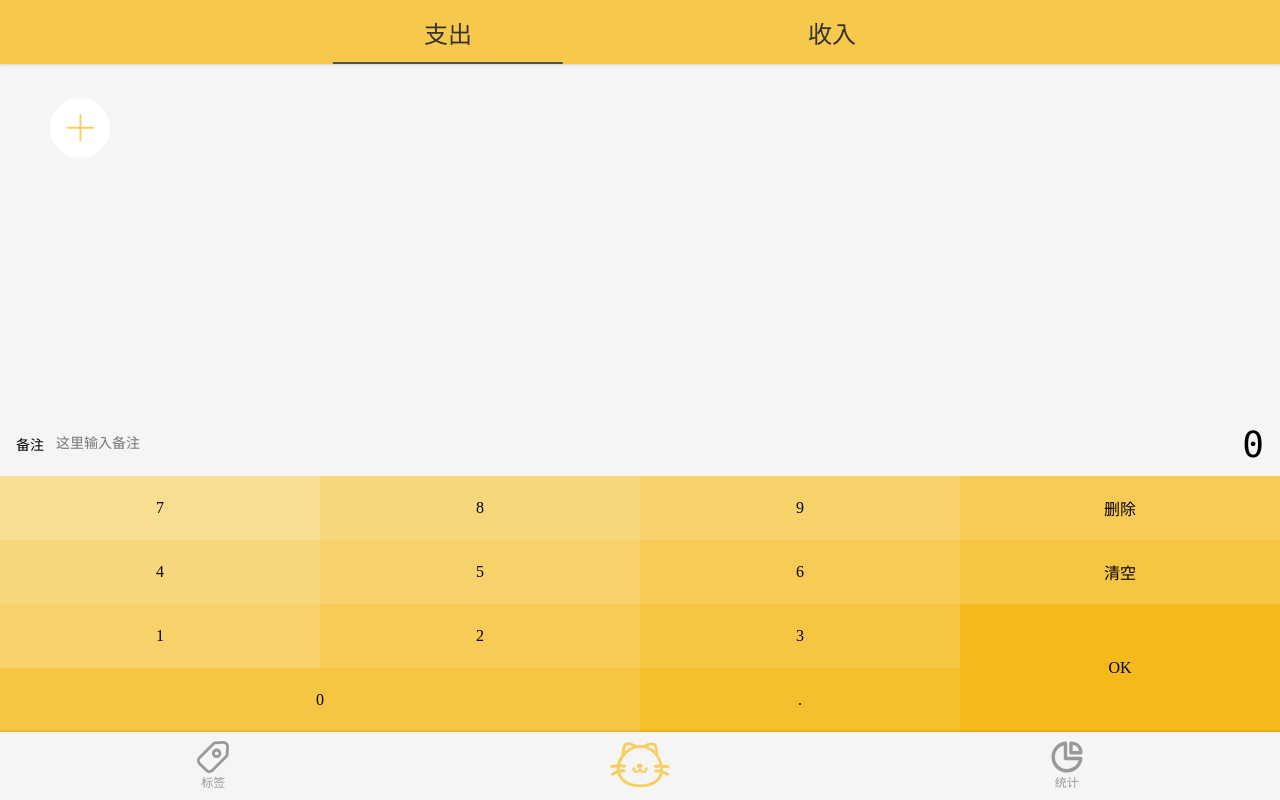
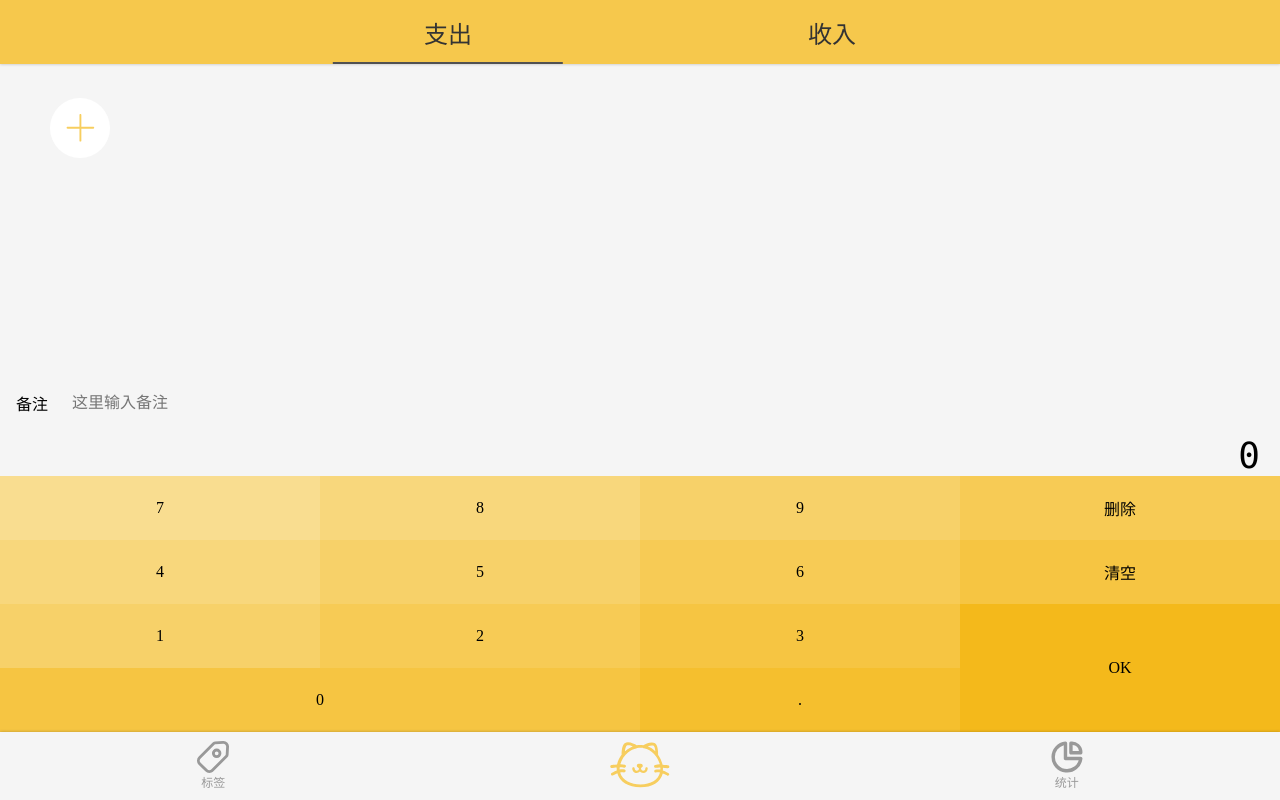
Before and after one commit to ShigureRain/moneycat, a Vue app: page /labels#/money in a window 1280 px wide. Built offline with nearby package versions, Linux system fonts and the light colour scheme.

Commit message:
改造 FormItem 使其成为通用输入框组件

```diff
--- /dev/null
+++ b/src/components/Money/FormItem.vue
@@ -0,0 +1,52 @@
+<template>
+  <div>
+    <label class="notes">
+      <span class="name">{{ this.fieldName }}</span>
+      <input v-model="value"
+             :placeholder="this.placeholder"
+             type="text"
+             @input="onValueChanged($event.target.value)">
+    </label>
+  </div>
+</template>
+
+<script lang="ts">
+  import Vue from 'vue';
+  import {Component, Prop, Watch} from 'vue-property-decorator';
+
+  @Component
+  export default class FormItem extends Vue {
+    name = 'FormItem';
+    value = '';
+    @Prop({required: true}) fieldName!: string;
+    @Prop() placeholder?: string;
+
+    @Watch('value')
+    onValueChanged(value: string) {
+      this.$emit('update:value', value);
+    }
+  }
+
+
+</script>
+
+<style lang="scss" scoped>
+  .notes {
+    font-size: 16px;
+    background: #f5f5f5;
+    padding-left: 16px;
+    display: flex;
+    align-items: center;
+    .name {
+      min-width: 40px;
+    }
+    input {
+      margin-left: 16px;
+      height: 64px;
+      flex-grow: 1;
+      background: transparent;
+      border: none;
+    }
+  }
+
+</style>
--- a/src/components/Money/NumberPad.vue
+++ b/src/components/Money/NumberPad.vue
@@ -1,10 +1,6 @@
 <template>
   <div class="numberPad">
     <div class="note">
-      <label class="notes">
-        <span class="name">备注</span>
-        <input v-model="note" placeholder="这里输入备注" type="text">
-      </label>
       <div class="output">
         {{ output || '0' }}
       </div>
@@ -30,9 +26,10 @@
 
 <script lang="ts">
   import Vue from 'vue';
-  import {Component, Watch} from 'vue-property-decorator';
+  import {Component} from 'vue-property-decorator';
+  import FormItem from '@/components/Money/FormItem.vue';
 
-  @Component
+  @Component({components: {FormItem}})
 
   export default class NumberPad extends Vue {
     note = '';
@@ -41,7 +38,7 @@
       const button = (event.target as HTMLButtonElement);
       const input = button.textContent!;
       // !就是排除空
-      if (this.output.length === 10) { return; }
+      if (this.output.length === 16) { return; }
       if (this.output === '0') {
         if ('0123456789'.indexOf(input) >= 0) {
           this.output = input;
@@ -68,10 +65,6 @@
       this.$emit('submit', this.output);
       this.output = '0';
     }
-    @Watch('note')
-    onValueChanges(note: string) {
-      this.$emit('update:note', note);
-    }
   }
 </script>
 
@@ -80,27 +73,10 @@
   .numberPad {
     .note {
       display: flex;
-      justify-content: space-between;
-      align-items: center;
-      .notes {
-        max-width: 45%;
-        font-size: 14px;
-        background: #f5f5f5;
-        padding-left: 16px;
-        display: flex;
-        align-items: center;
-        .name {
-          min-width: 40px;
-        }
-        input {
-          height: 64px;
-          flex-grow: 1;
-          background: transparent;
-          border: none;
-        }
+      flex-direction: row-reverse;
     }
     .output {
-        padding-right: 16px;
+      padding-right: 20px;
       font-size: 36px;
       font-family: Consolas, monospace;
     }
@@ -142,6 +118,6 @@
       }
     }
   }
-  }
+
 
 </style>
--- a/src/components/Money/Tags.vue
+++ b/src/components/Money/Tags.vue
@@ -1,7 +1,8 @@
 <template>
   <div class="tags">
     <ul class="current">
-      <li v-for="tag in dataSource" :key="tag" :class="{selected: selectedTags.indexOf(tag)>=0}" @click="toggle(tag)">
+      <li v-for="tag in dataSource" :key="tag" :class="{selected: selectedTags.indexOf(tag)>=0}"
+          @click="toggle(tag)">
         <div class="word">{{ tag }}</div>
       </li>
       <li class="new">
--- a/src/views/EditLabel.vue
+++ b/src/views/EditLabel.vue
@@ -1,5 +1,13 @@
 <template>
-  <Layout>编辑标签
+  <Layout>
+    <div>
+      <Icon name="left"/>
+      <span>
+      编辑标签
+    </span>
+    </div>
+    <FormItem field-name="标签名"
+              placeholder="请输入标签名"/>
   </Layout>
 </template>
 
@@ -7,8 +15,9 @@
   import Vue from 'vue';
   import {Component} from 'vue-property-decorator';
   import tagListModel from '@/models/tagListModel';
+  import FormItem from '@/components/Money/FormItem.vue';
 
-  @Component
+  @Component({components: {FormItem}})
   export default class EditLabel extends Vue {
     created() {
       const id = this.$route.params.id;
--- a/src/views/Money.vue
+++ b/src/views/Money.vue
@@ -2,7 +2,10 @@
   <Layout class-prefix="layout">
     <Types :value.sync="record.type"/>
     <Tags :data-source.sync="tags" @update:value="onUpdateTags"/>
-    <NumberPad @submit="saveRecord" @update:value="onUpdateAmount" @update:note="onUpdateNote"/>
+    <FormItem field-name="备注"
+              placeholder="这里输入备注"
+              @update:value="onUpdateNotes"/>
+    <NumberPad @submit="saveRecord" @update:value="onUpdateAmount"/>
   </Layout>
 </template>
 
@@ -14,6 +17,7 @@
   import {Component, Watch} from 'vue-property-decorator';
   import recordListModel from '@/models/recordListModel';
   import tagListModel from '@/models/tagListModel';
+  import FormItem from '@/components/Money/FormItem.vue';
 
   // const recordListModel = require('@/recordListModel.js').default;
 
@@ -42,7 +46,7 @@
   // }
 
   @Component({
-    components: {Types, NumberPad, Tags}
+    components: {Types, NumberPad, Tags, FormItem}
   })
   export default class Money extends Vue {
     tags = tagList;
@@ -61,7 +65,7 @@
     onUpdateAmount(value: string) {
       this.record.amount = parseFloat(value);
     }
-    onUpdateNote(value: string) {
+    onUpdateNotes(value: string) {
       this.record.note = value;
     }
     saveRecord() {
```
Also changed, not shown: src/assets/icons/left.svg (added). Lines whose indentation alone changed are shown as unchanged.
